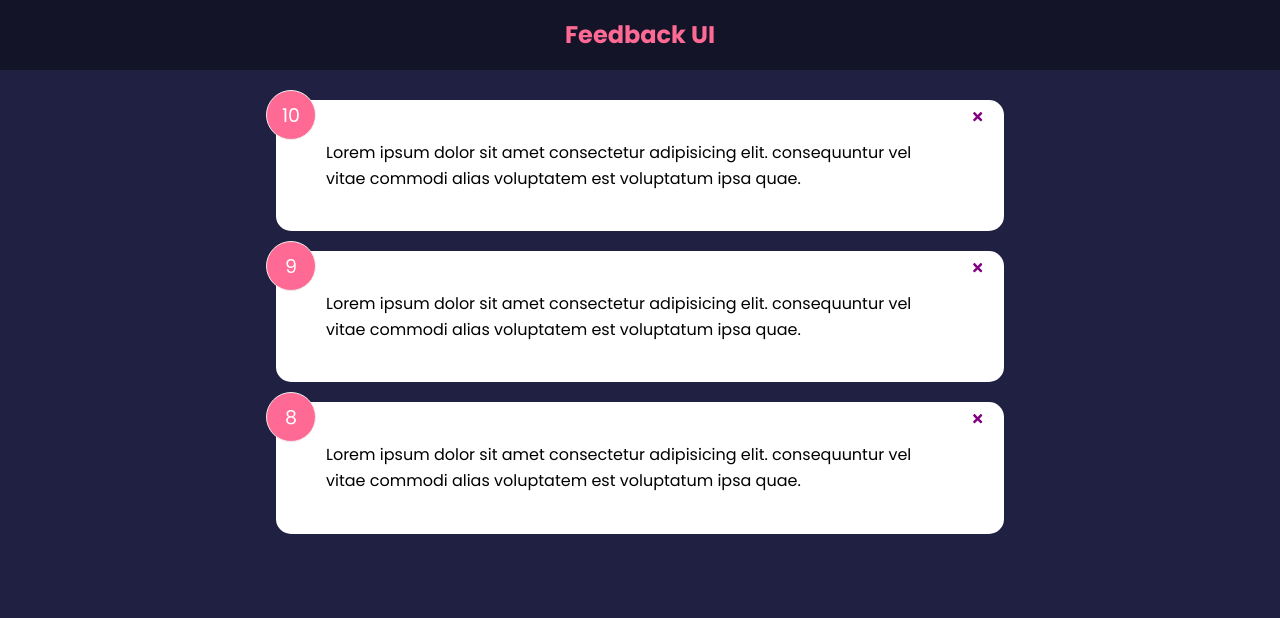
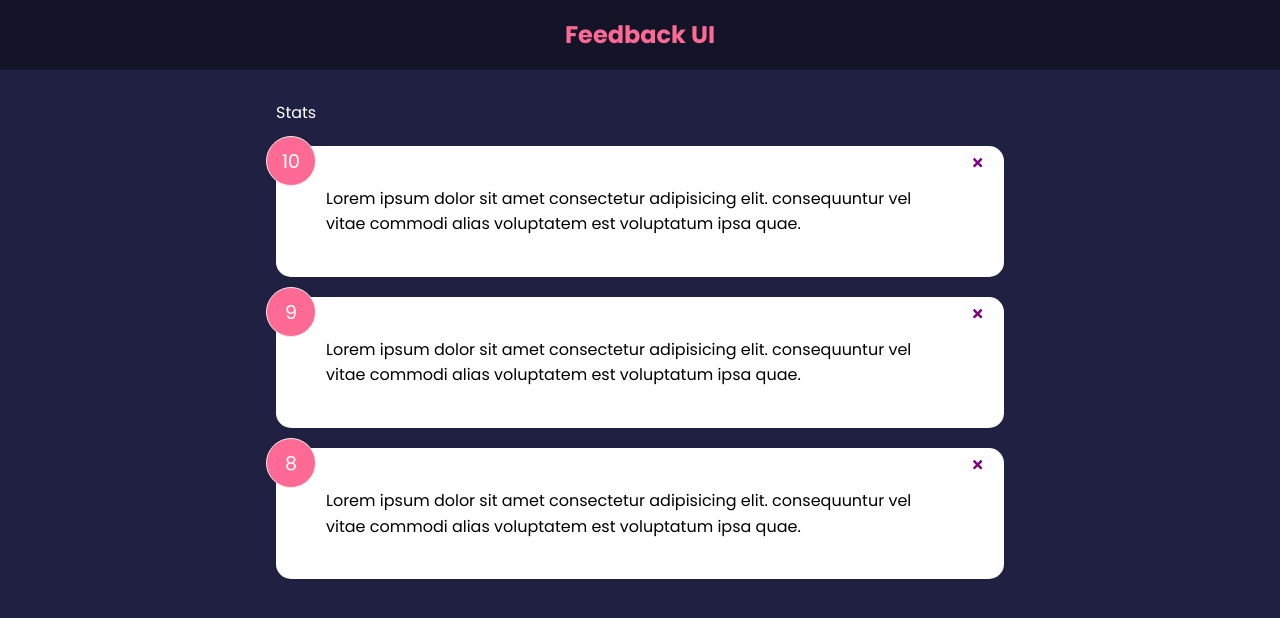
Before and after one commit to Koko-Dev/get-feedback, a React (Create React App) app: page / in a window 1280 px wide. Shown: the top 618 px of the page. Built offline with nearby package versions, Linux system fonts and the light colour scheme.

Commit message:
Create FeedbackStats.jsx in /components directory and import into App.js

```diff
--- a/src/App.js
+++ b/src/App.js
@@ -1,6 +1,8 @@
 import { useState } from 'react';
 import Header from './components/Header';
 import FeedbackList from './components/FeedbackList';
+import FeedbackStats from './components/FeedbackStats';
+
 import FeedbackData from './data/FeedbackData';
 
 
@@ -17,6 +19,7 @@ function App () {
     <>
       <Header />
       <div className='container'>
+        <FeedbackStats />
         <FeedbackList
           feedback={ feedback }
           handleDelete={ deleteFeedback }
--- /dev/null
+++ b/src/components/FeedbackStats.jsx
@@ -0,0 +1,8 @@
+function FeedbackStats () {
+  return (
+    <div>Stats</div>
+  );
+}
+
+
+export default FeedbackStats;
```
